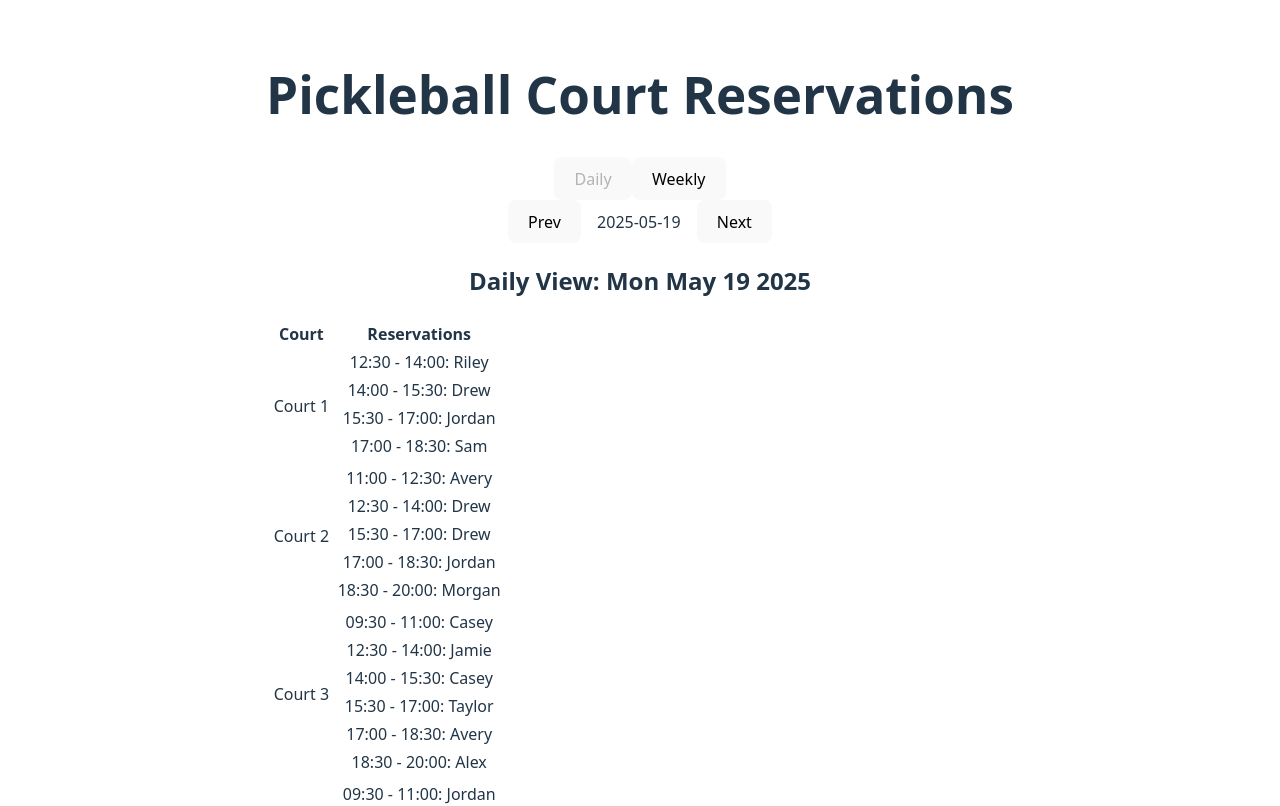
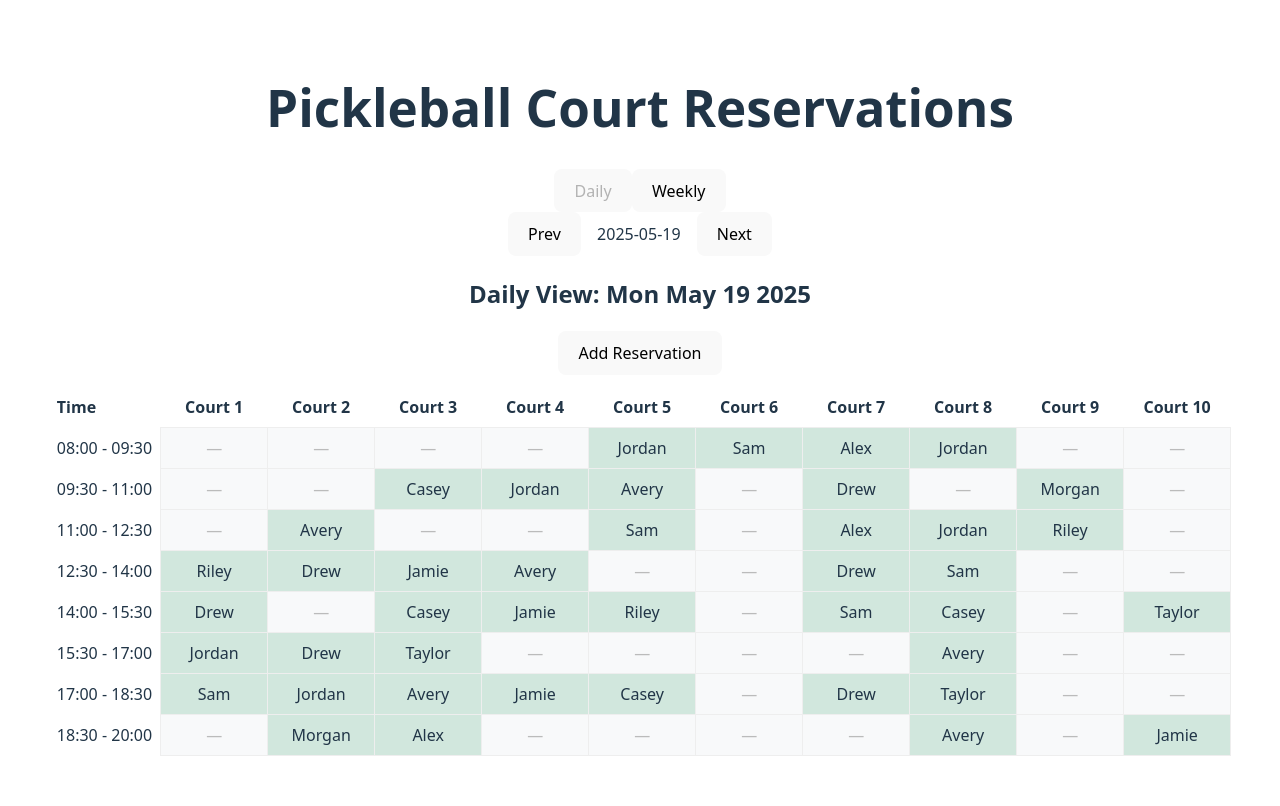
Before and after one commit to estebang/AgentMode-Pickle, a React (Vite) app: page / in a window 1280 px wide. Shown: the top 806 px of the page. Built offline with nearby package versions, Linux system fonts and the light colour scheme.

Commit message:
Added visually-appealing calendar view

```diff
--- a/src/App.jsx
+++ b/src/App.jsx
@@ -100,33 +100,95 @@ function App() {
 
 function DailySchedule({ date, reservations }) {
   const dateStr = formatDate(date);
+  const [showForm, setShowForm] = useState(false);
+  const [form, setForm] = useState({ court: 1, start: '08:00', name: '' });
+  const slotMinutes = 90;
+  const startHour = 8;
+  const endHour = 20;
+  // Generate time slots
+  const slots = [];
+  let slotStart = new Date(date);
+  slotStart.setHours(startHour, 0, 0, 0);
+  while (slotStart.getHours() < endHour) {
+    const slotEnd = new Date(slotStart.getTime() + slotMinutes * 60000);
+    slots.push({
+      start: slotStart.toTimeString().slice(0, 5),
+      end: slotEnd.toTimeString().slice(0, 5)
+    });
+    slotStart = slotEnd;
+  }
+
+  // Add reservation handler (mock, does not persist)
+  const handleAdd = (e) => {
+    e.preventDefault();
+    alert(`Reservation added!\nCourt: ${form.court}\nTime: ${form.start}\nPlayer: ${form.name}`);
+    setShowForm(false);
+    setForm({ court: 1, start: '08:00', name: '' });
+  };
+
   return (
     <div>
       <h2>Daily View: {date.toDateString()}</h2>
-      <table>
+      <button onClick={() => setShowForm(f => !f)} style={{ marginBottom: 12 }}>
+        {showForm ? 'Cancel' : 'Add Reservation'}
+      </button>
+      {showForm && (
+        <form onSubmit={handleAdd} style={{ marginBottom: 16, background: '#f5f5f5', padding: 12, borderRadius: 8 }}>
+          <label>
+            Court:
+            <select value={form.court} onChange={e => setForm(f => ({ ...f, court: Number(e.target.value) }))}>
+              {Array.from({ length: NUM_COURTS }, (_, i) => (
+                <option key={i+1} value={i+1}>Court {i+1}</option>
+              ))}
+            </select>
+          </label>
+          <label style={{ marginLeft: 12 }}>
+            Time:
+            <select value={form.start} onChange={e => setForm(f => ({ ...f, start: e.target.value }))}>
+              {slots.map((s, idx) => (
+                <option key={idx} value={s.start}>{s.start} - {s.end}</option>
+              ))}
+            </select>
+          </label>
+          <label style={{ marginLeft: 12 }}>
+            Player Name:
+            <input value={form.name} onChange={e => setForm(f => ({ ...f, name: e.target.value }))} required style={{ marginLeft: 4 }} />
+          </label>
+          <button type="submit" style={{ marginLeft: 12 }}>Add</button>
+        </form>
+      )}
+      <div style={{ overflowX: 'auto' }}>
+        <table style={{ borderCollapse: 'collapse', minWidth: 700, background: '#fff' }}>
           <thead>
             <tr>
-            <th>Court</th>
-            <th>Reservations</th>
+              <th style={{ textAlign: 'left', padding: 8 }}>Time</th>
+              {Array.from({ length: NUM_COURTS }, (_, i) => (
+                <th key={i} style={{ textAlign: 'center', padding: 8 }}>Court {i + 1}</th>
+              ))}
             </tr>
           </thead>
           <tbody>
-          {Array.from({ length: NUM_COURTS }, (_, i) => (
-            <tr key={i}>
-              <td>Court {i + 1}</td>
-              <td>
-                {reservations[dateStr] && reservations[dateStr][i+1] && reservations[dateStr][i+1].length > 0 ? (
-                  reservations[dateStr][i+1].map((r, idx) => (
-                    <div key={idx} style={{ marginBottom: 4 }}>
-                      {r.start} - {r.end}: {r.name}
-                    </div>
-                  ))
-                ) : <span>(none)</span>}
+            {slots.map((slot, sIdx) => (
+              <tr key={sIdx}>
+                <td style={{ padding: 8, fontWeight: 500 }}>{slot.start} - {slot.end}</td>
+                {Array.from({ length: NUM_COURTS }, (_, cIdx) => {
+                  const courtRes = reservations[dateStr] && reservations[dateStr][cIdx + 1] ? reservations[dateStr][cIdx + 1] : [];
+                  const res = courtRes.find(r => r.start === slot.start);
+                  return (
+                    <td key={cIdx} style={{ padding: 8, background: res ? '#d1e7dd' : '#f8f9fa', border: '1px solid #eee', minWidth: 90 }}>
+                      {res ? (
+                        <span>{res.name}</span>
+                      ) : (
+                        <span style={{ color: '#bbb' }}>—</span>
+                      )}
                     </td>
+                  );
+                })}
               </tr>
             ))}
           </tbody>
         </table>
+      </div>
     </div>
   );
 }
```
Lines whose indentation alone changed are shown as unchanged.
